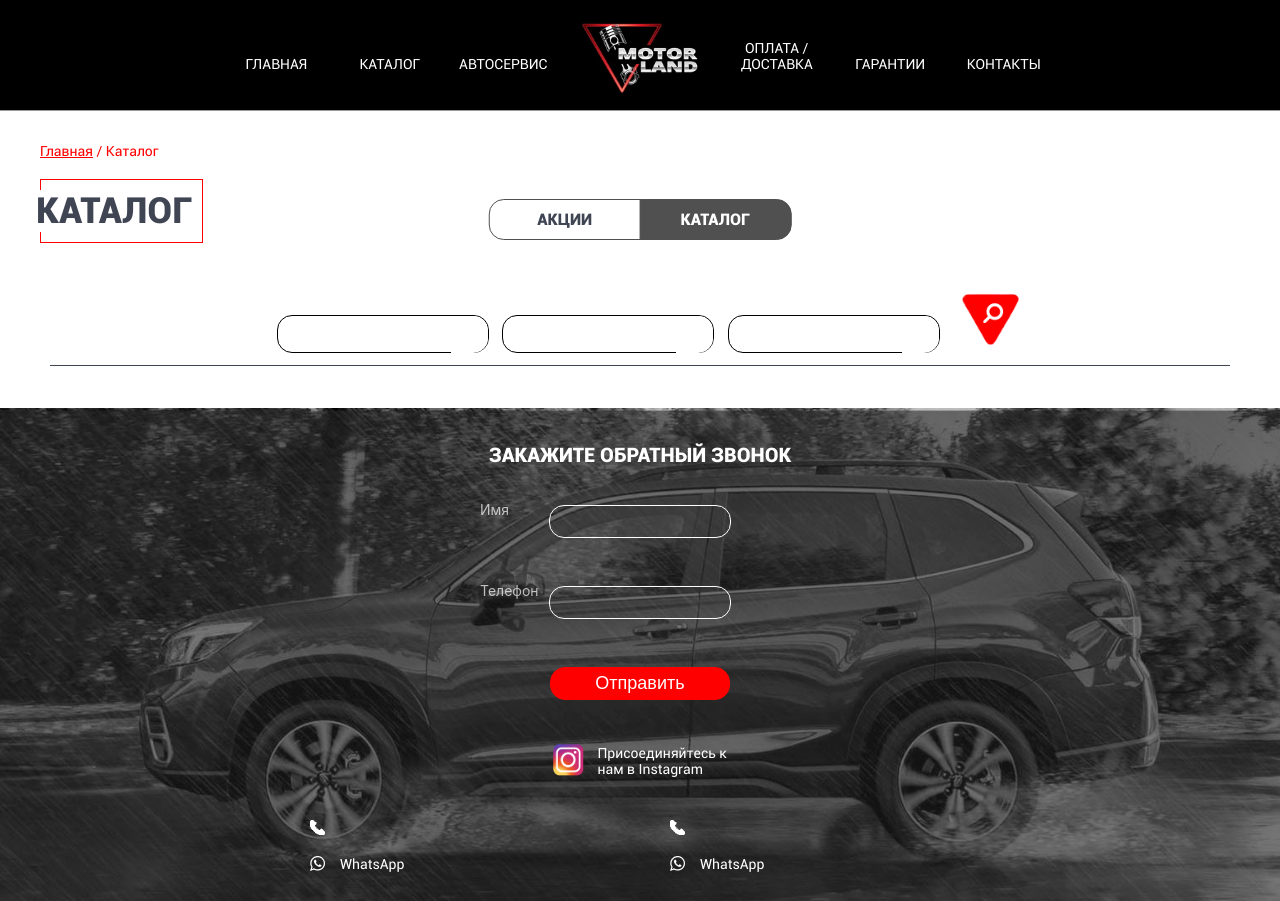
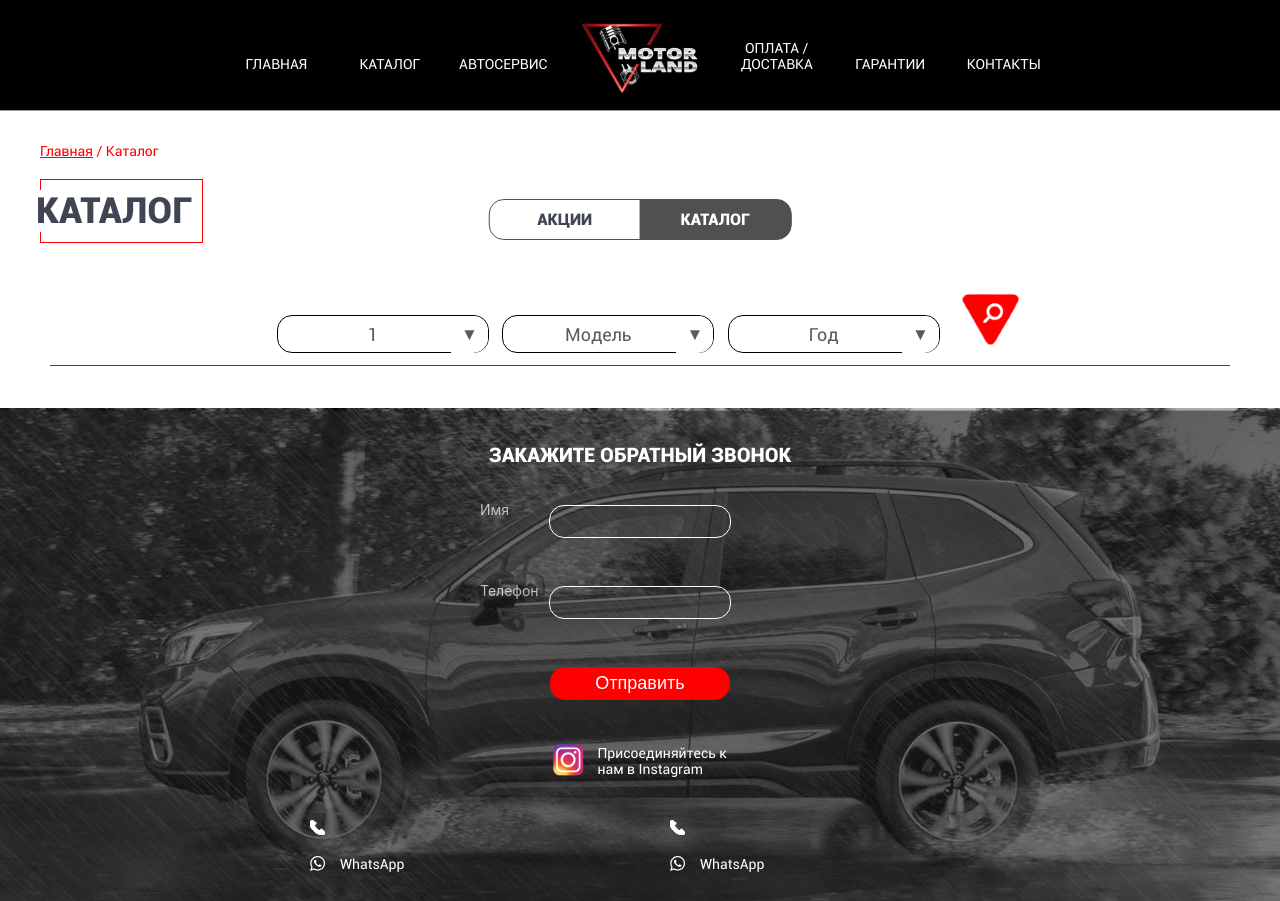
Before and after one commit to fise13/motor-land, a PHP site: page /catalog?mk=1 in a window 1280 px wide. Shown: the top 901 px of the page. Run offline with PHP 8.4, Linux system fonts and the light colour scheme; data that the repository does not hold is empty.

Commit message:
Update button text color from white to a more neutral rgb(91, 91, 91) for improved visibility and design consistency.

```diff
--- a/motor-land.kz/css.css
+++ b/motor-land.kz/css.css
@@ -361,7 +361,7 @@ border-radius: 15px;
 border: solid 1px white;
 padding: 8px 30px 8px 10px;
 font-size: 18px;
-color: white;
+color: rgb(91, 91, 91);
 font-weight: normal;
 width: 170px;
 margin: 5px;
```
